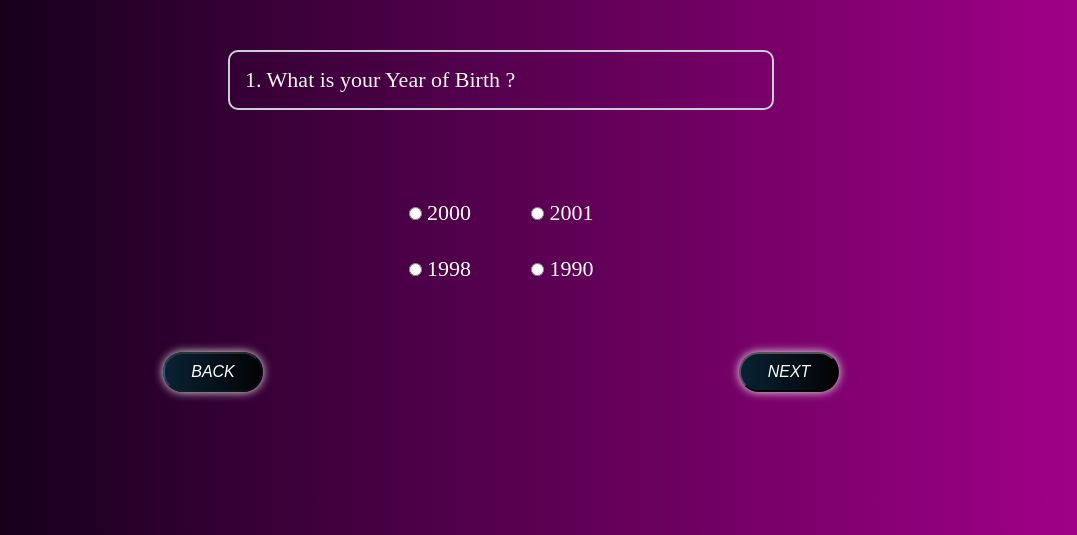
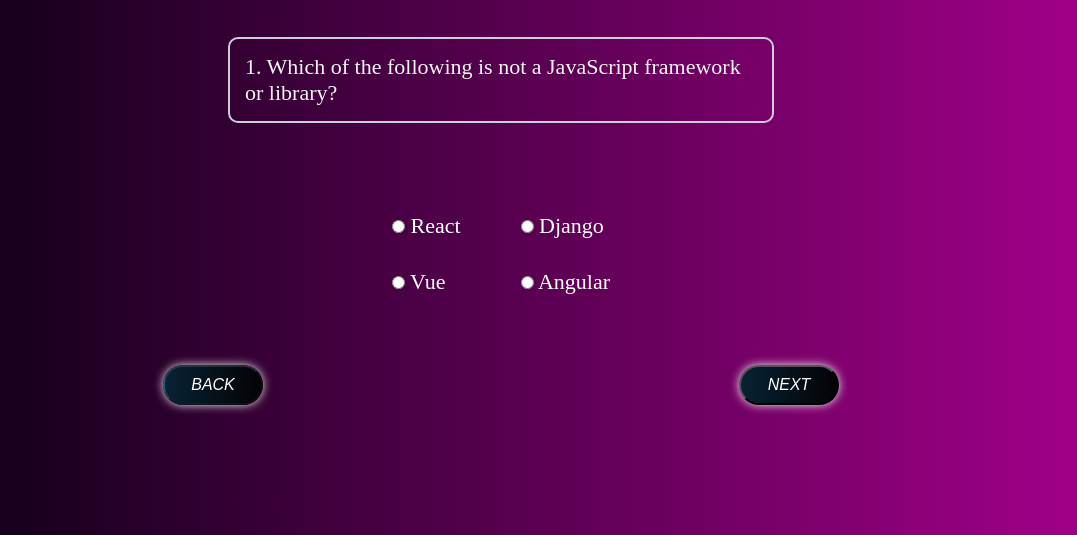
Before and after one commit to mahiboobnadaf/Problem_solving, a website: page quize/index.html in a window 1280 px wide. Shown: the part 265-800 px from the top of the page, without its empty margins (139-1216 px from the left). Drawn offline with Linux system fonts and the light colour scheme.

Commit message:
quize game is ready and properly working

```diff
--- a/quize/index.html
+++ b/quize/index.html
@@ -21,24 +21,24 @@
             <div class="gap">
                 <div id="option1">
                     <input type="radio" name="Option" id="radio1" class="pointer">
-                    <label id="label1" name="Option"> Option 1 </label>
+                    <label id="label1" name="Option" for="radio1" class="pointer"> Option 1 </label>
                 </div>
 
                 <div id="option2">
                     <input type="radio" name="Option" id="radio2" class="pointer">
-                    <label id="label2"> Option 2 </label>
+                    <label id="label2" for="radio2" class="pointer"> Option 2 </label>
                 </div>
             </div>
 
-            <div class="gap pointer">
+            <div class="gap">
                 <div id="option3">
                     <input type="radio" name="Option" id="radio3" class="pointer">
-                    <label id="label3"> Option 3 </label>
+                    <label id="label3" for="radio3" class="pointer"> Option 3 </label>
                 </div>
 
                 <div id="option4">
                     <input type="radio" name="Option" id="radio4" class="pointer">
-                    <label id="label4"> Option 4 </label>
+                    <label id="label4" for="radio4" class="pointer"> Option 4 </label>
                 </div>
             </div>
 
--- a/quize/quizeScript.js
+++ b/quize/quizeScript.js
@@ -1,26 +1,50 @@
 
 let questions =[
     {
-    question : "What is your Year of Birth ?",
-    options: [2000,1998,2001,1990],
-    answer:2000
-},
-
-{
-    question : "What is your College Name ?",
-    options :["Jain", "BVB","KLE","Reva",],
-    answer: "BVB"
-},
-{
-    question : "What is your Percentage ?",
-    options: [80,70,60,90,],
-    answer: 70
-},
-{
-    question : "What is your Home Town ?",
-    options:["Hubli","Savdatti","Bagalkot","Hyderabad"],
-    answer: "Hyderabad"
-}
+        question: "Which of the following is not a JavaScript framework or library?",
+        options: ["React", "Vue", "Django", "Angular"],
+        answer: "Django"
+      },
+      {
+        question: "What will be the output of the following code? \n\n console.log(typeof null);",
+        options: ["'object'", "'null'", "'undefined'", "'string'"],
+        answer: "'object'"
+      },
+      {
+        question: "Which method is used to remove the last element from an array in JavaScript?",
+        options: ["shift()", "pop()", "push()", "unshift()"],
+        answer: "pop()"
+      },
+      {
+        question: "What is the output of the following code? \n\n console.log(2 + '2');",
+        options: ["4", "'22'", "NaN", "undefined"],
+        answer: "'22'"
+      },
+      {
+        question: "Which of the following is used to define a variable in JavaScript that cannot be reassigned?",
+        options: ["var", "const", "let", "function"],
+        answer: "const"
+      },
+      {
+        question: "What will console.log([] == false) return?",
+        options: ["true", "false", "TypeError", "undefined"],
+        answer: "true"
+      },
+      {
+        question: "How do you check if a property exists in an object in JavaScript?",
+        options: ["object.hasOwnProperty(property)", "property in object", "object.includes(property)", "Both a and b"],
+        answer: "Both a and b"
+      },
+      {
+        question: "What is the purpose of Array.prototype.map() method in JavaScript?",
+        options: [
+          "To filter elements from an array",
+          "To create a new array with results of calling a function on every element in the array",
+          "To add an element to the array",
+          "To find the index of an element"
+        ],
+        answer: "To create a new array with results of calling a function on every element in the array"
+      }
 ]
 
 let questionIndex = 0;
```
